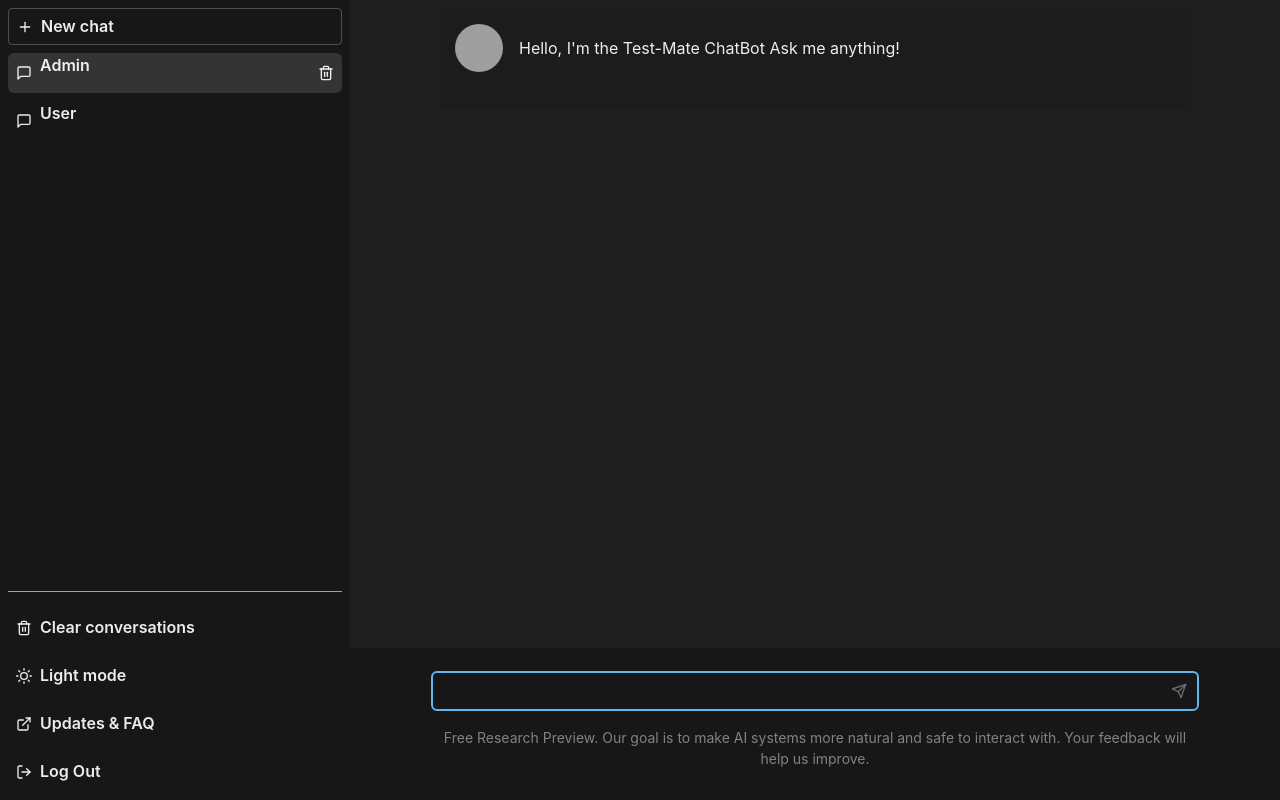
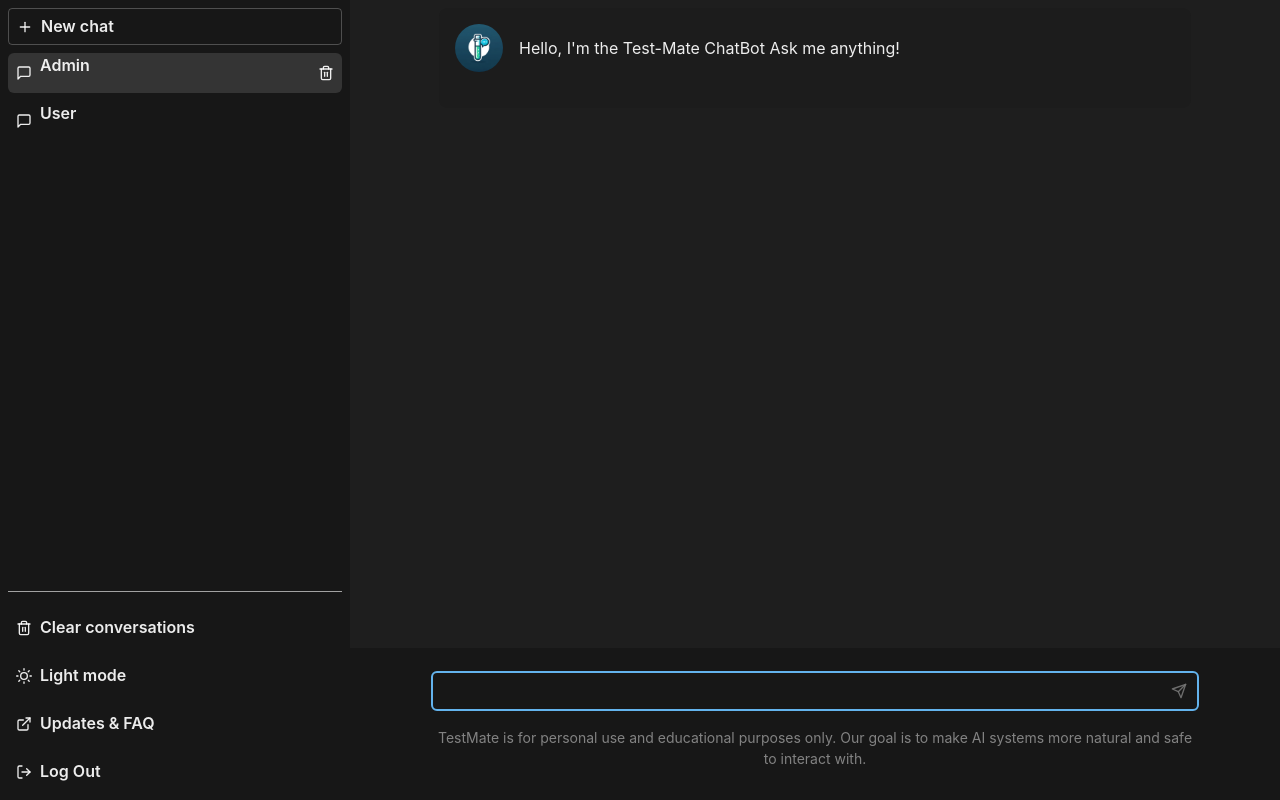
Before and after one commit to Sujeev-Uthayakumar/test-mate-chat, a React (Create React App) app: page / in a window 1280 px wide. Built offline with nearby package versions, Linux system fonts and the light colour scheme; grey boxes are pictures that could not be loaded.

Commit message:
add logo and change chat text

```diff
--- a/src/components/chat/Chat.js
+++ b/src/components/chat/Chat.js
@@ -8,7 +8,7 @@ import axios from "axios";
 
 import Instructions from "../Layout/Instructions";
 import Input from "../Input/Input";
-import gptAvatar from "../../assets/gpt-avatar.svg";
+import gptAvatar from "../../assets/logo.webp";
 import user from "../../assets/user.png";
 import warning from "../../assets/warning.svg";
 import API_CONSTANTS from "../../utils/api";
@@ -187,8 +187,8 @@ const Chat = () => {
             }}
           />
           <Text textAlign="center" fontSize="sm" opacity={0.5}>
-            Free Research Preview. Our goal is to make AI systems more natural
-            and safe to interact with. Your feedback will help us improve.
+            TestMate is for personal use and educational purposes only. Our goal
+            is to make AI systems more natural and safe to interact with.
           </Text>
         </Stack>
       </Stack>
```
Also changed, not shown: src/assets/logo.webp (added).
